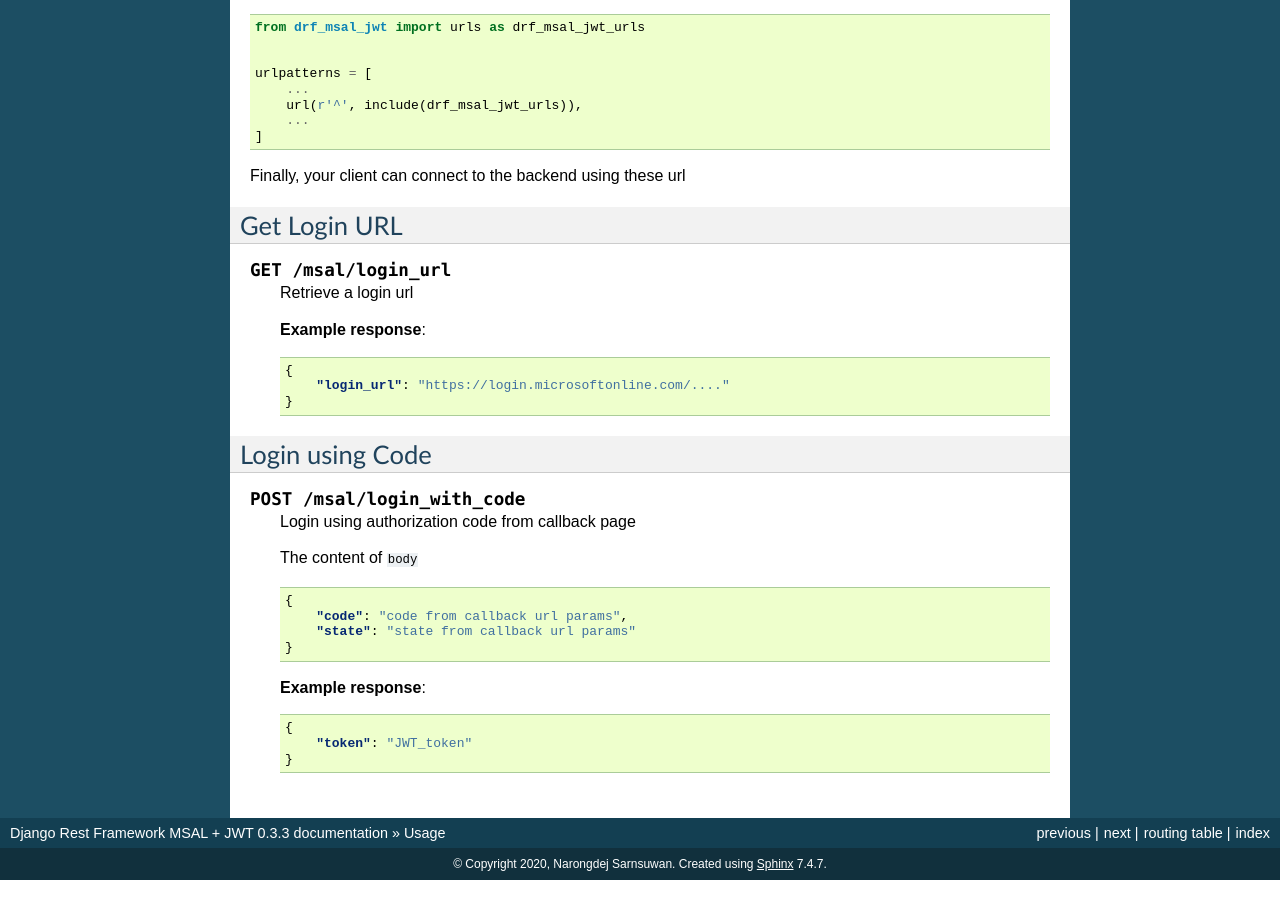
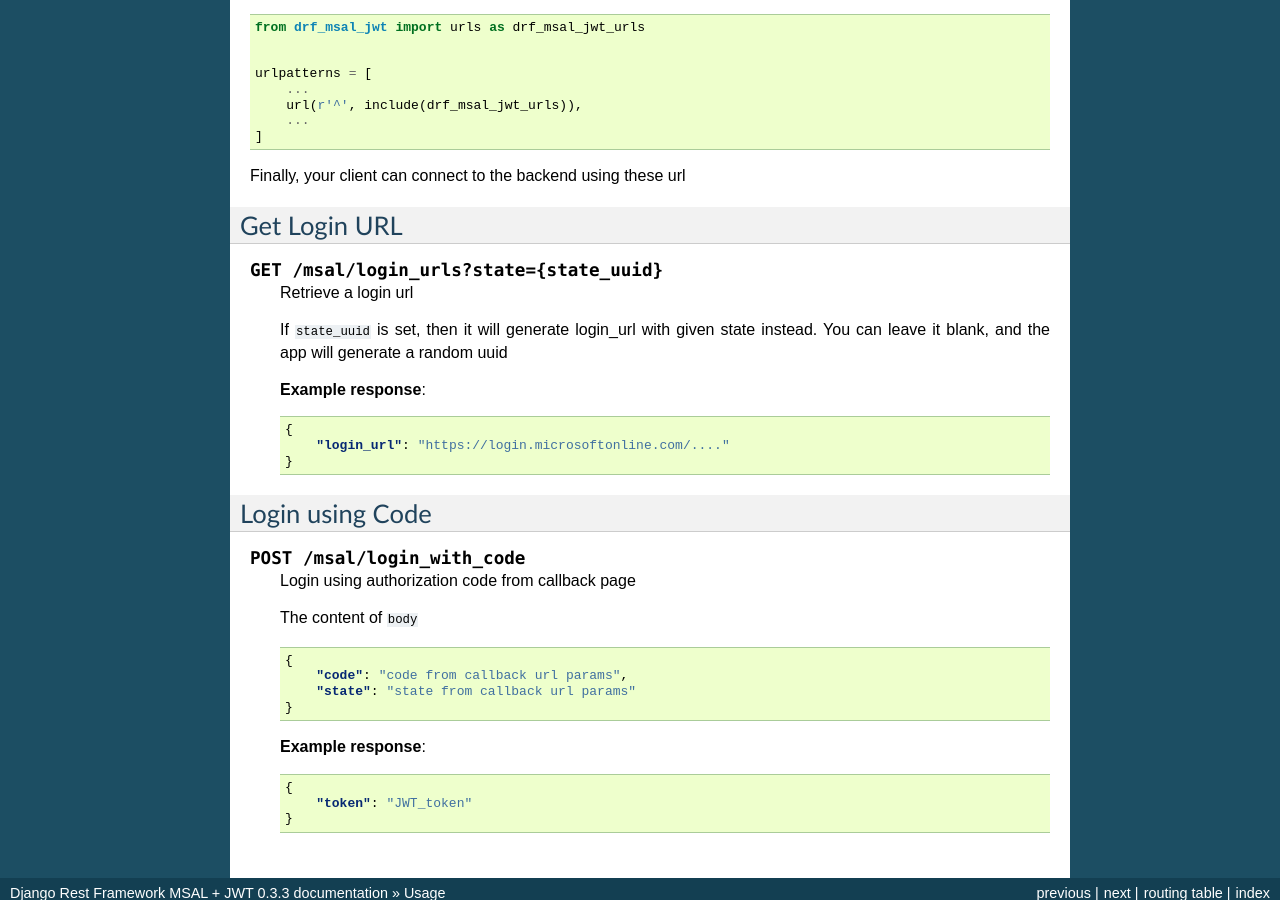
Before and after one commit to narongdejsrn/drf-msal-jwt, a Sphinx documentation site: the page built from docs/usage.rst, in a window 1280 px wide and 900 px high, scrolled down 909 px. Built offline with Sphinx 7.4.7, drawn with Linux system fonts in a browser that asks for light colours.

Commit message:
Add state query param

```diff
--- a/docs/usage.rst
+++ b/docs/usage.rst
@@ -62,9 +62,11 @@ Finally, your client can connect to the backend using these url
 Get Login URL
 +++++++++++++
 
-.. http:get:: /msal/login_url
+.. http:get:: /msal/login_urls?state={state_uuid}
 
     Retrieve a login url
+
+    If ``state_uuid`` is set, then it will generate login_url with given state instead. You can leave it blank, and the app will generate a random uuid
 
     **Example response**:
 
```
Also changed, not shown: 1 other file.
